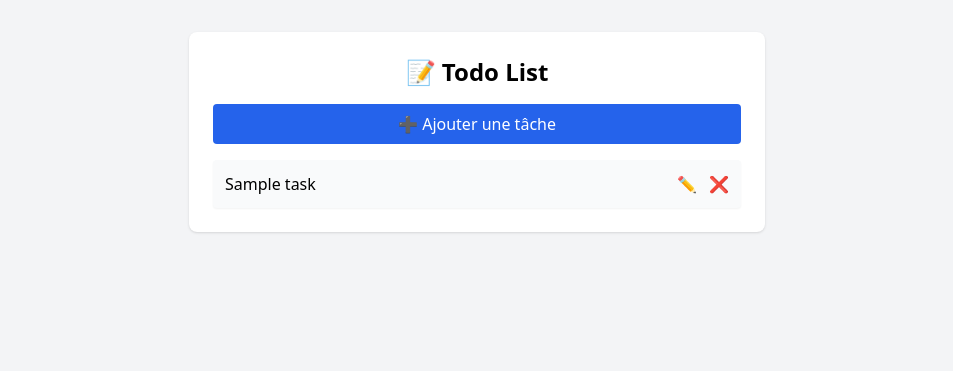
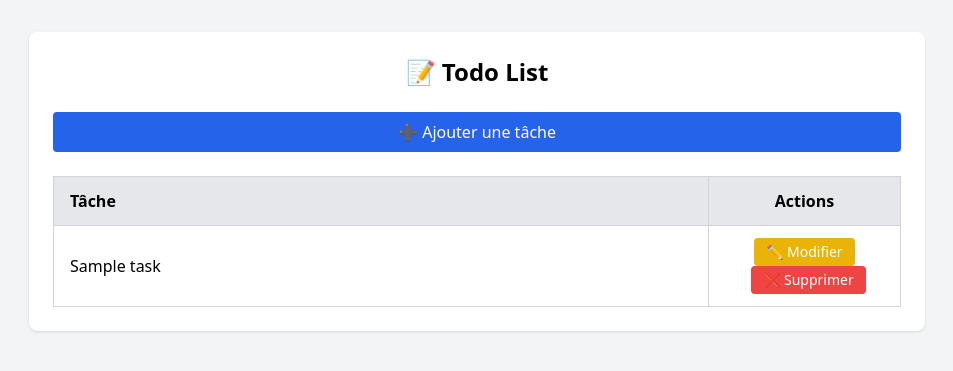
Before and after one commit to hassanjebli/devops-ci-cd-project, a Flask app: page / in a window 1280 px wide. Shown: the top 371 px of the page, without its empty margins (163-1116 px from the left). Run offline with Flask 3, Linux system fonts and the light colour scheme; tables that the repository leaves empty hold one stand-in row (values such as "Sample post"); some libraries are stand-ins or nearby versions.

Commit message:
Ajout de séparation entre colonnes du tableau

```diff
--- a/app/templates/add.html
+++ b/app/templates/add.html
@@ -14,7 +14,7 @@
                class="w-full border p-2 rounded"
                placeholder="Titre de la tâche" required>
 
-        <button class="w-full bg-blue-600 text-white py-2 rounded hover:bg-blue-700">
+        <button class="w-full bg-blue-600 text-white py-2 rounded hover:bg-blue-600">
             Ajouter
         </button>
     </form>
--- a/app/templates/index.html
+++ b/app/templates/index.html
@@ -6,27 +6,43 @@
 </head>
 <body class="bg-gray-100 min-h-screen flex justify-center items-start p-8">
 
-        <div class="bg-white w-full max-w-xl p-6 rounded-lg shadow">
-            <h1 class="text-2xl font-bold mb-4 text-center">📝 Todo List</h1>
+    <div class="bg-white w-full max-w-4xl p-6 rounded-lg shadow">
+        <h1 class="text-2xl font-bold mb-6 text-center">📝 Todo List</h1>
 
         <a href="/add"
-            class="block text-center mb-4 bg-blue-600 text-white py-2 rounded hover:bg-blue-700">
+           class="block text-center mb-6 bg-blue-600 text-white py-2 rounded hover:bg-blue-700">
             ➕ Ajouter une tâche
         </a>
 
-            <ul class="space-y-2">
+        <!-- Tableau avec colonnes séparées -->
+        <div class="overflow-x-auto">
+            <table class="min-w-full bg-white border border-gray-300">
+                <thead>
+                    <tr class="bg-gray-200">
+                        <th class="py-3 px-4 text-left border-b border-r border-gray-300 font-semibold">Tâche</th>
+                        <th class="py-3 px-4 text-center border-b border-gray-300 font-semibold w-48">Actions</th>
+                    </tr>
+                </thead>
+                <tbody>
                     {% for task in tasks %}
-                <li class="flex justify-between items-center bg-gray-50 p-3 rounded shadow-sm">
-                    <span>{{ task.title }}</span>
-                    <div class="space-x-2">
-                        <a href="/edit/{{ task.id }}" class="text-yellow-600 hover:underline">✏️</a>
-                        <a href="/delete/{{ task.id }}" class="text-red-600 hover:underline">❌</a>
+                    <tr class="hover:bg-gray-50">
+                        <td class="py-3 px-4 border-b border-r border-gray-300">{{ task.title }}</td>
+                        <td class="py-3 px-4 border-b border-gray-300 text-center space-x-2">
+                            <a href="/edit/{{ task.id }}"
+                               class="inline-block bg-yellow-500 text-white px-3 py-1 rounded hover:bg-yellow-600 text-sm">
+                                ✏️ Modifier
+                            </a>
+                            <a href="/delete/{{ task.id }}"
+                               class="inline-block bg-red-500 text-white px-3 py-1 rounded hover:bg-red-600 text-sm">
+                                ❌ Supprimer
+                            </a>
+                        </td>
+                    </tr>
+                    {% endfor %}
+                </tbody>
+            </table>
         </div>
-                </li>
-                {% endfor %}
-            </ul>
     </div>
 
 </body>
-
 </html>
```
Also changed, not shown: docker-compose.yml (deleted, +0 -7 lines). Lines whose indentation alone changed are shown as unchanged.
